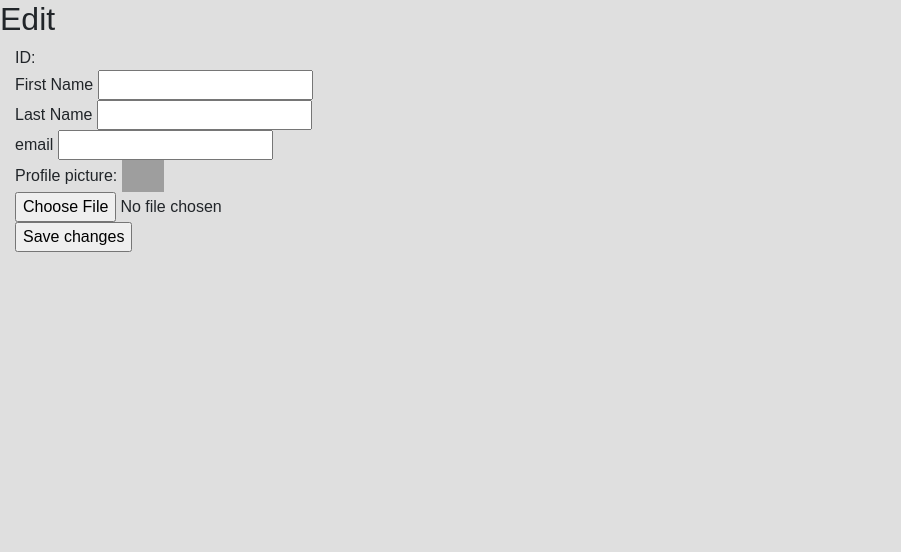
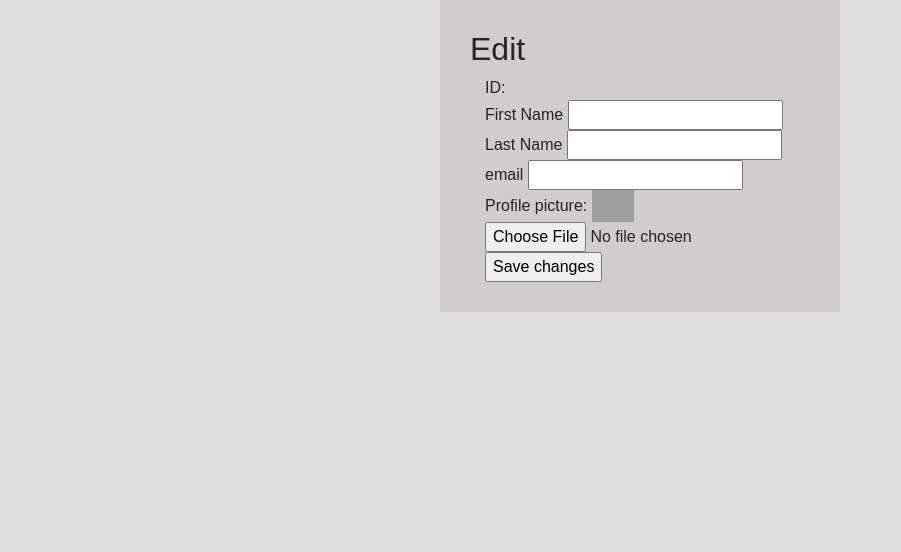
Before and after one commit to LiamNaidoo/Subject-selector, a Flask app: template FlaskWebProject1/templates/edit.html in a window 1280 px wide. Shown: the part 88-640 px from the top of the page, without its empty margins (0-901 px from the left). Run offline with Flask 2, Linux system fonts and the light colour scheme; the template is opened without the code that fills it, so the values that code supplies are empty; some web fonts are replaced; grey boxes are pictures that could not be loaded.

Commit message:
edit page syle

```diff
--- a/FlaskWebProject1/templates/edit.html
+++ b/FlaskWebProject1/templates/edit.html
@@ -2,6 +2,8 @@
 
 {% block content %}
 
+
+<div class="centered">
     <h2>Edit {{ result.name}} {{ result.last_name}}</h2>
 
     <!--saving changes to the database-->
@@ -32,7 +34,7 @@
         <input type="submit" value="Save changes" />
 
     </form>
-
+</div>
     <!--Javascript cotains updates to most recent avatar-->
     <script>
         let fileInput = document.querySelector('#pic');
```
Lines whose indentation alone changed are shown as unchanged.
